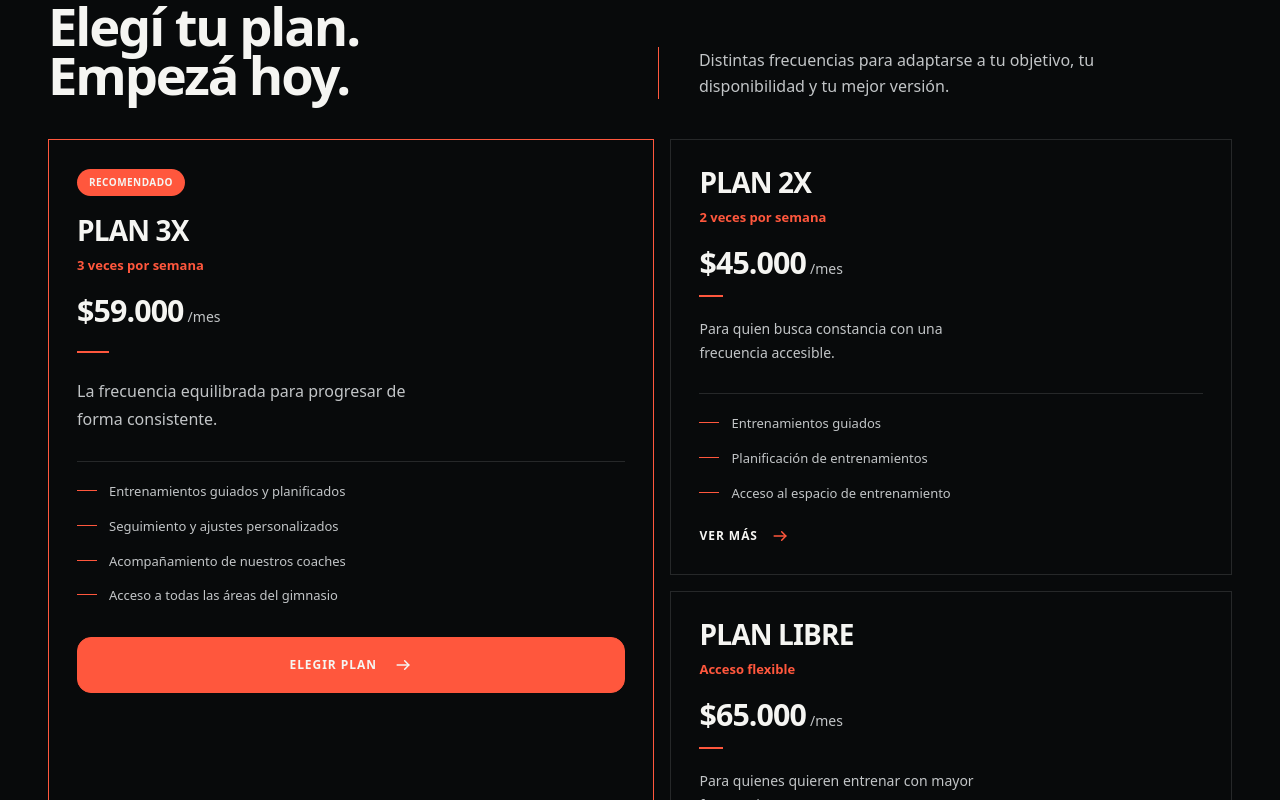
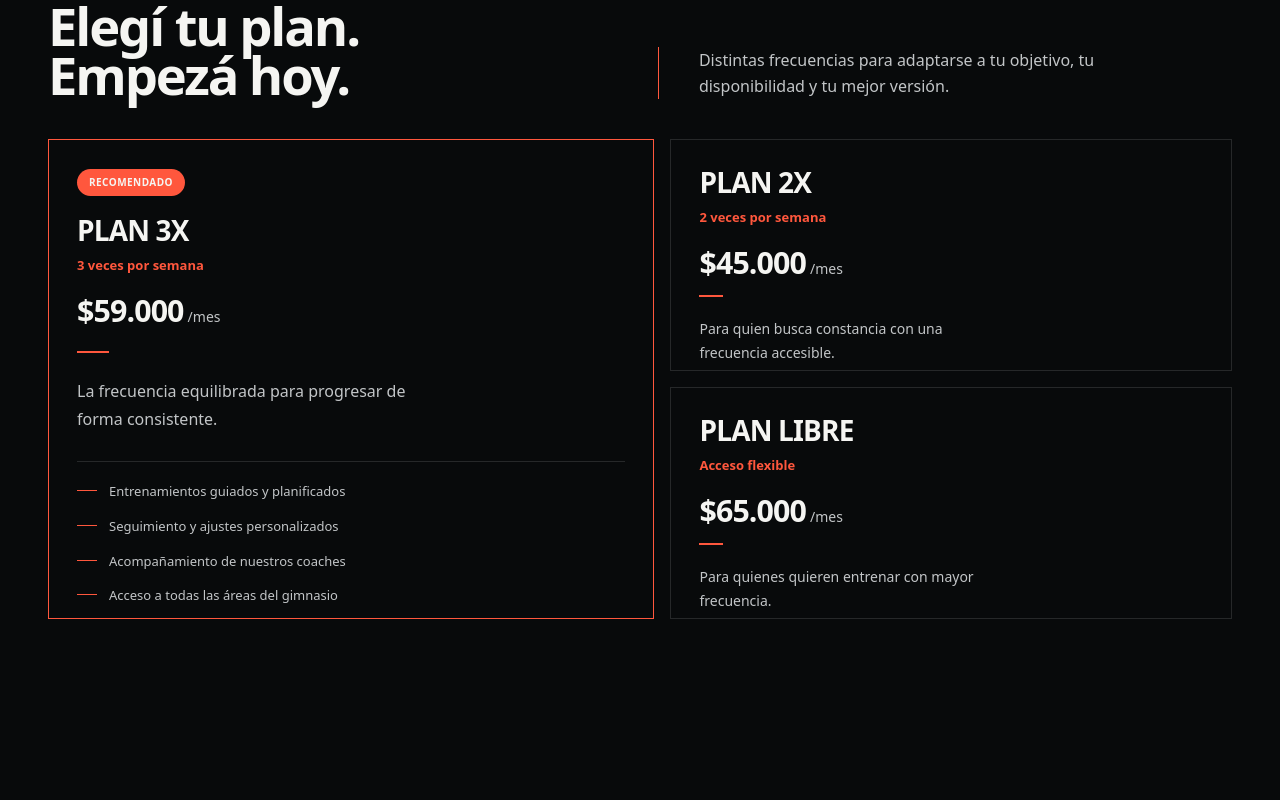
Before and after one commit to ezexgonzalez/eze-demo-gimnasio, a React (Vite) app: page / in a window 1280 px wide. Shown: the part 3740-4540 px from the top of the page. After the commit the page ends 4434 px from the top, so only its background shows below. Built offline with nearby package versions, Linux system fonts and the light colour scheme.

Commit message:
fix: prevent plan cards from expanding desktop grid

```diff
--- a/src/components/sections/PlansSection.jsx
+++ b/src/components/sections/PlansSection.jsx
@@ -50,7 +50,7 @@ function Price({ plan }) {
 
 function StandardPlan({ plan }) {
   return (
-    <article className="border border-[var(--theme-border)] p-7 lg:min-h-0 lg:overflow-hidden lg:p-7">
+    <article className="h-full border border-[var(--theme-border)] p-7 lg:min-h-0 lg:overflow-hidden lg:p-7">
       <PlanHeading plan={plan} />
       <span aria-hidden="true" className="mt-4 block h-0.5 w-6 bg-[var(--theme-accent)]" />
       <p className="mt-5 max-w-[18rem] text-sm leading-6 text-[var(--theme-secondary)]">{plan.description}</p>
@@ -96,7 +96,7 @@ export function PlansSection() {
           </div>
 
           <div className="mt-8 grid gap-4 lg:mt-0 lg:h-[clamp(30rem,60vh,38rem)] lg:grid-cols-[1.08fr_1fr]">
-            <article className="border border-[var(--theme-accent)] p-7 sm:p-8 lg:min-h-0 lg:overflow-hidden lg:p-7">
+            <article className="h-full border border-[var(--theme-accent)] p-7 sm:p-8 lg:min-h-0 lg:overflow-hidden lg:p-7">
               <PlanHeading plan={plans.featured} />
               <span aria-hidden="true" className="mt-6 block h-0.5 w-8 bg-[var(--theme-accent)]" />
               <p className="mt-6 max-w-[22rem] text-base leading-7 text-[var(--theme-secondary)]">{plans.featured.description}</p>
@@ -106,9 +106,9 @@ export function PlansSection() {
               </Button>
             </article>
 
-            <div className="space-y-4 lg:grid lg:h-full lg:grid-rows-2 lg:gap-4 lg:space-y-0">
-              <div className="hidden lg:block"><StandardPlan plan={plans.options[0]} /></div>
-              <div className="hidden lg:block"><StandardPlan plan={plans.options[1]} /></div>
+            <div className="space-y-4 lg:grid lg:h-full lg:min-h-0 lg:grid-rows-[minmax(0,1fr)_minmax(0,1fr)] lg:gap-4 lg:space-y-0">
+              <div className="hidden lg:block lg:min-h-0"><StandardPlan plan={plans.options[0]} /></div>
+              <div className="hidden lg:block lg:min-h-0"><StandardPlan plan={plans.options[1]} /></div>
               <div className="space-y-3 lg:hidden">
                 {plans.options.map((plan) => <CompactPlan key={plan.name} plan={plan} />)}
               </div>
```
